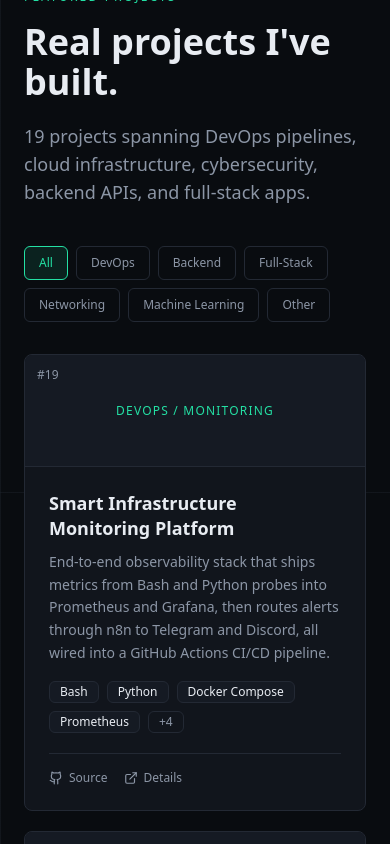
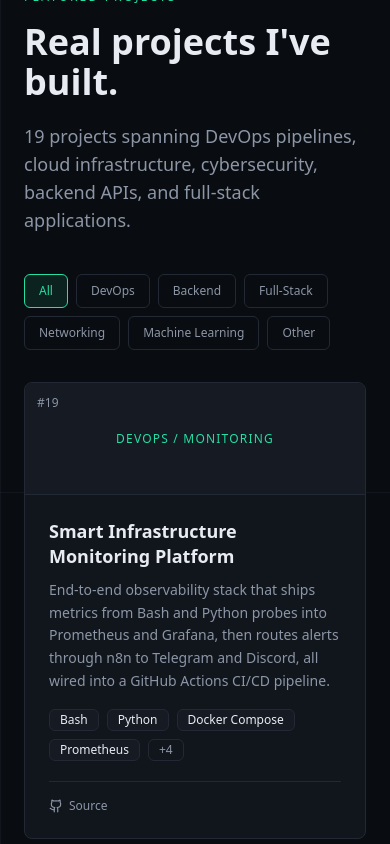
Before and after one commit to GK1023PRO/georges-khoury-portfolio, a Next.js app: page / in a window 390 px wide. Shown: the part 6260-7104 px from the top of the page. Built offline with nearby package versions, Linux system fonts and the light colour scheme; no server answers.

Commit message:
Add animations and detail links to projects section

```diff
--- a/src/components/home/Projects.tsx
+++ b/src/components/home/Projects.tsx
@@ -1,11 +1,22 @@
 "use client";
 
 import { useMemo, useState } from "react";
-import { Github, ExternalLink } from "lucide-react";
+import Link from "next/link";
+import { ExternalLink, Github } from "lucide-react";
+
 import { projects } from "@/lib/data";
+import { Badge } from "@/components/ui/badge";
 import { Card } from "@/components/ui/card";
-import { Badge } from "@/components/ui/badge";
-import { Tabs, TabsList, TabsTrigger } from "@/components/ui/tabs";
+import { Reveal } from "@/components/ui/reveal";
+import {
+  StaggerContainer,
+  StaggerItem,
+} from "@/components/ui/stagger-container";
+import {
+  Tabs,
+  TabsList,
+  TabsTrigger,
+} from "@/components/ui/tabs";
 
 const FILTERS = [
   "All",
@@ -15,93 +26,192 @@ const FILTERS = [
   "Networking",
   "Machine Learning",
   "Other",
-];
+] as const;
 
-function matchesFilter(category: string, filter: string) {
+type ProjectFilter = (typeof FILTERS)[number];
+
+function matchesFilter(category: string, filter: ProjectFilter) {
   if (filter === "All") return true;
   if (filter === "DevOps") return category.includes("DEVOPS");
-  if (filter === "Backend") return category.includes("BACKEND") || category.includes("API");
-  if (filter === "Full-Stack") return category.includes("FULL-STACK");
-  if (filter === "Networking") return category.includes("NETWORKING") || category.includes("SECURITY");
-  if (filter === "Machine Learning") return category.includes("MACHINE LEARNING");
-  if (filter === "Other")
-    return ["DATA / SIMULATION", "DATABASE", "DESKTOP APPLICATION", "WEB / UI DESIGN"].includes(category);
+  if (filter === "Backend") {
+    return category.includes("BACKEND") || category.includes("API");
+  }
+  if (filter === "Full-Stack") {
+    return category.includes("FULL-STACK");
+  }
+  if (filter === "Networking") {
+    return (
+      category.includes("NETWORKING") || category.includes("SECURITY")
+    );
+  }
+  if (filter === "Machine Learning") {
+    return category.includes("MACHINE LEARNING");
+  }
+  if (filter === "Other") {
+    return [
+      "DATA / SIMULATION",
+      "DATABASE",
+      "DESKTOP APPLICATION",
+      "WEB / UI DESIGN",
+    ].includes(category);
+  }
+
   return true;
 }
 
+function normalizeExternalUrl(url: string) {
+  return url.startsWith("http://") || url.startsWith("https://")
+    ? url
+    : `https://${url}`;
+}
+
 export default function Projects() {
-  const [filter, setFilter] = useState("All");
+  const [filter, setFilter] = useState<ProjectFilter>("All");
 
-  const visible = useMemo(
-    () => projects.filter((p) => matchesFilter(p.category, filter)),
+  const visibleProjects = useMemo(
+    () =>
+      projects.filter((project) =>
+        matchesFilter(project.category, filter)
+      ),
     [filter]
   );
 
   return (
-    <section id="projects" className="max-w-6xl mx-auto px-6 py-24">
-      <p className="section-eyebrow mb-4">Featured projects</p>
-      <h2 className="font-display font-semibold text-4xl sm:text-5xl">Real projects I&apos;ve built.</h2>
-      <p className="mt-5 text-muted-foreground text-lg max-w-2xl">
-        19 projects spanning DevOps pipelines, cloud infrastructure, cybersecurity, backend APIs, and
-        full-stack apps.
+    <section
+      id="projects"
+      className="mx-auto max-w-6xl px-6 py-24"
+    >
+      <Reveal>
+        <p className="section-eyebrow mb-4">
+          Featured projects
         </p>
+      </Reveal>
 
-      <Tabs value={filter} onValueChange={setFilter} className="mt-10">
-        <TabsList>
-          {FILTERS.map((f) => (
-            <TabsTrigger key={f} value={f}>
-              {f}
+      <Reveal delay={0.08}>
+        <h2 className="font-display text-4xl font-semibold sm:text-5xl">
+          Real projects I&apos;ve built.
+        </h2>
+      </Reveal>
+
+      <Reveal delay={0.16}>
+        <p className="mt-5 max-w-2xl text-lg text-muted-foreground">
+          19 projects spanning DevOps pipelines, cloud infrastructure,
+          cybersecurity, backend APIs, and full-stack applications.
+        </p>
+      </Reveal>
+
+      <Reveal delay={0.24}>
+        <Tabs
+          value={filter}
+          onValueChange={(value) =>
+            setFilter(value as ProjectFilter)
+          }
+          className="mt-10"
+        >
+          <TabsList className="h-auto flex-wrap justify-start">
+            {FILTERS.map((item) => (
+              <TabsTrigger key={item} value={item}>
+                {item}
               </TabsTrigger>
             ))}
           </TabsList>
         </Tabs>
+      </Reveal>
 
-      <div className="mt-8 grid md:grid-cols-2 lg:grid-cols-3 gap-5">
-        {visible.map((p) => (
-          <Card key={p.id} className="flex flex-col overflow-hidden">
-            <div className="h-28 bg-secondary border-b border-border flex items-center justify-center relative">
-              <span className="absolute top-3 left-3 font-mono text-xs text-muted-foreground">
-                #{p.index}
+      <StaggerContainer
+        key={filter}
+        className="mt-8 grid gap-5 md:grid-cols-2 lg:grid-cols-3"
+        delay={0.08}
+        stagger={0.06}
+      >
+        {visibleProjects.map((project) => (
+          <StaggerItem key={project.id} className="h-full">
+            <Card className="group flex h-full flex-col overflow-hidden transition duration-300 hover:-translate-y-1 hover:border-primary/50 hover:shadow-lg hover:shadow-primary/5">
+              <div className="relative flex h-28 items-center justify-center border-b border-border bg-secondary">
+                <span className="absolute left-3 top-3 font-mono text-xs text-muted-foreground">
+                  #{project.index}
                 </span>
-              <span className="font-mono text-xs tracking-widest text-primary">{p.category}</span>
+
+                <span className="font-mono text-xs tracking-widest text-primary">
+                  {project.category}
+                </span>
               </div>
-            <div className="p-6 flex flex-col flex-1">
-              <h3 className="font-display font-semibold text-lg leading-snug">{p.title}</h3>
-              <p className="text-sm text-muted-foreground mt-2.5 leading-relaxed flex-1">
-                {p.description}
+
+              <div className="flex flex-1 flex-col p-6">
+                <h3 className="font-display text-lg font-semibold leading-snug">
+                  {project.title}
+                </h3>
+
+                <p className="mt-2.5 flex-1 text-sm leading-relaxed text-muted-foreground">
+                  {project.description}
                 </p>
-              <div className="flex flex-wrap gap-2 mt-4">
-                {p.tags.slice(0, 4).map((t) => (
-                  <Badge key={t} variant="secondary">
-                    {t}
+
+                <div className="mt-4 flex flex-wrap gap-2">
+                  {project.tags.slice(0, 4).map((tag) => (
+                    <Badge key={tag} variant="secondary">
+                      {tag}
                     </Badge>
                   ))}
-                {p.tags.length > 4 && (
-                  <Badge variant="outline" className="text-muted-foreground">
-                    +{p.tags.length - 4}
+
+                  {project.tags.length > 4 && (
+                    <Badge
+                      variant="outline"
+                      className="text-muted-foreground"
+                    >
+                      +{project.tags.length - 4}
                     </Badge>
                   )}
                 </div>
-              <div className="flex gap-4 mt-5 pt-4 border-t border-border">
-                {p.github && (
-                  <a href={`https://${p.github}`} target="_blank" rel="noreferrer" className="inline-flex items-center gap-1.5 text-xs font-mono text-muted-foreground hover:text-primary">
-                    <Github size={14} /> Source
+
+                <div className="mt-5 flex gap-4 border-t border-border pt-4">
+                  {project.github && (
+                    <a
+                      href={normalizeExternalUrl(project.github)}
+                      target="_blank"
+                      rel="noopener noreferrer"
+                      className="inline-flex items-center gap-1.5 font-mono text-xs text-muted-foreground transition-colors hover:text-primary"
+                      aria-label={`View ${project.title} source code`}
+                    >
+                      <Github aria-hidden="true" size={14} />
+                      Source
                     </a>
                   )}
-                {p.live ? (
-                  <a href={`https://${p.live}`} target="_blank" rel="noreferrer" className="inline-flex items-center gap-1.5 text-xs font-mono text-muted-foreground hover:text-primary">
-                    <ExternalLink size={14} /> Live
+
+                {project.live ? (
+  <a
+    href={normalizeExternalUrl(project.live)}
+    target="_blank"
+    rel="noopener noreferrer"
+    className="inline-flex items-center gap-1.5 font-mono text-xs text-muted-foreground transition-colors hover:text-primary"
+    aria-label={`Open ${project.title} live demo`}
+  >
+    <ExternalLink aria-hidden="true" size={14} />
+    Live
   </a>
-                ) : (
-                  <a href="#" className="inline-flex items-center gap-1.5 text-xs font-mono text-muted-foreground hover:text-primary">
-                    <ExternalLink size={14} /> Details
-                  </a>
-                )}
+) : project.detailsSlug ? (
+  <Link
+    href={`/projects/${project.detailsSlug}`}
+    className="inline-flex items-center gap-1.5 font-mono text-xs text-muted-foreground transition-colors hover:text-primary"
+    aria-label={`View details for ${project.title}`}
+  >
+    <ExternalLink aria-hidden="true" size={14} />
+    Details
+  </Link>
+) : null}
                 </div>
               </div>
             </Card>
+          </StaggerItem>
         ))}
-      </div>
+      </StaggerContainer>
+
+      {visibleProjects.length === 0 && (
+        <Reveal>
+          <p className="mt-10 text-center text-muted-foreground">
+            No projects are available for this category.
+          </p>
+        </Reveal>
+      )}
     </section>
   );
 }
--- a/src/lib/data.ts
+++ b/src/lib/data.ts
@@ -7,6 +7,7 @@ export type Project = {
   tags: string[];
   github?: string;
   live?: string;
+  detailsSlug?: string;
 };
 
 export const projects: Project[] = [
```
Lines whose indentation alone changed are shown as unchanged.
